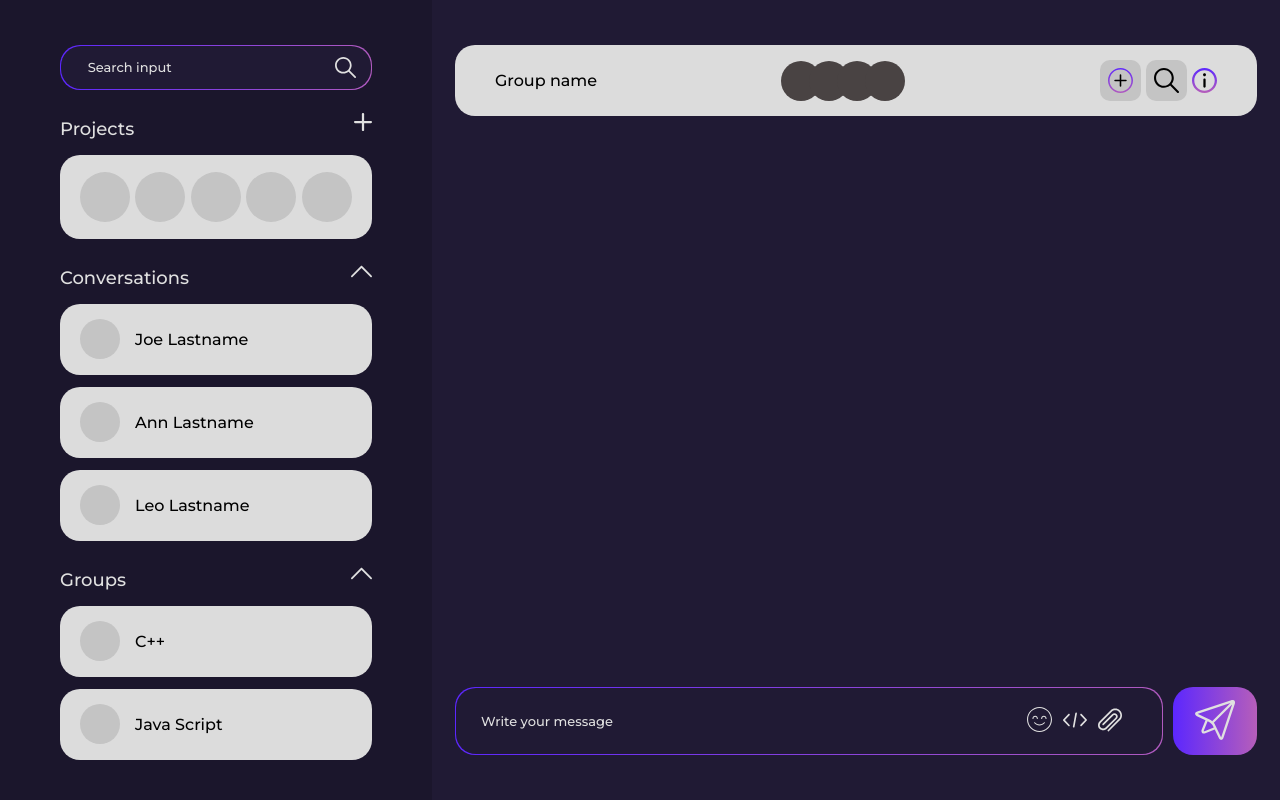
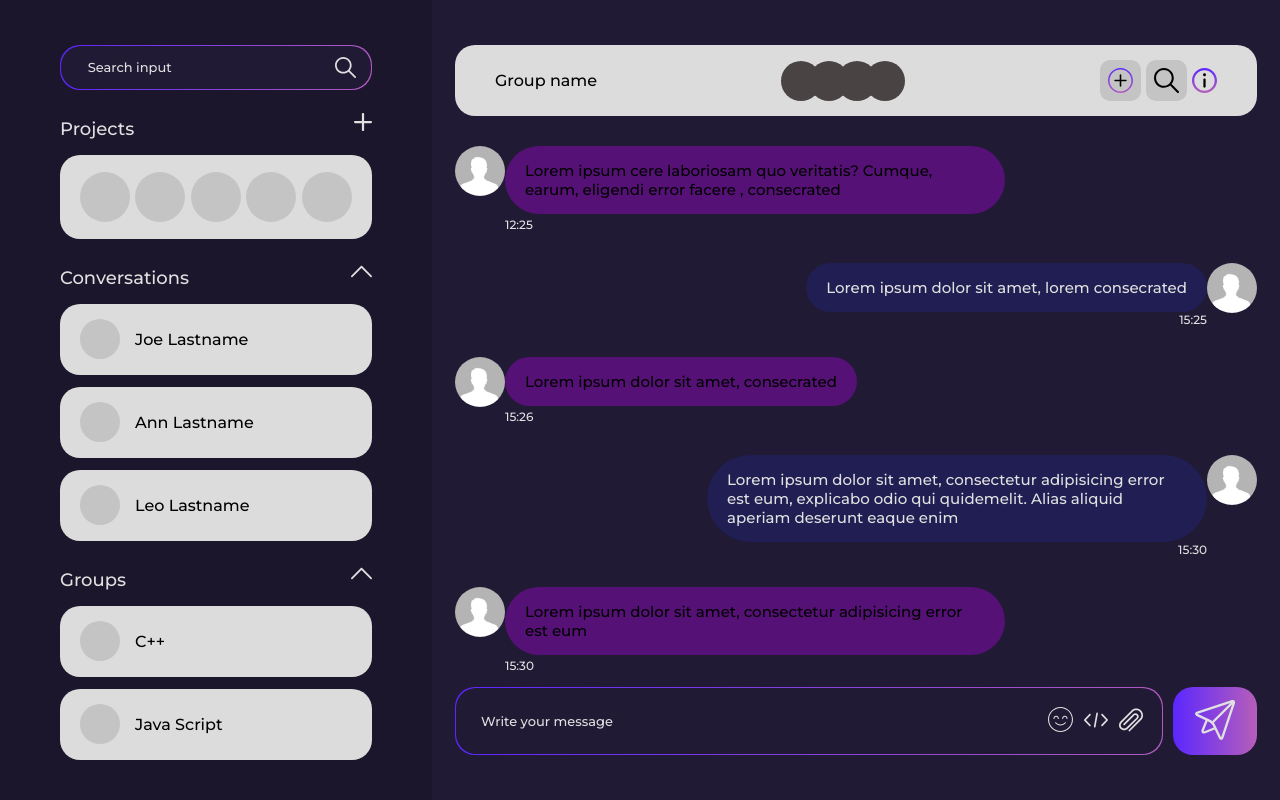
Before and after one commit to mane03/user-profile, a plain HTML site: page chat.html in a window 1280 px wide. Drawn offline with Linux system fonts and the light colour scheme.

Commit message:
add chat section and fixed some bugs

```diff
--- a/chat.html
+++ b/chat.html
@@ -25,11 +25,21 @@
                 <img src="images/icons/plus.svg" alt="iconPlus">
             </div>
             <div class="projects__block">
-                <div class="project__logo"></div>
-                <div class="project__logo"></div>
-                <div class="project__logo"></div>
-                <div class="project__logo"></div>
-                <div class="project__logo"></div>
+                <div class="project__logo">
+                    <img class="logo__img" src="" alt="">
+                </div>
+                <div class="project__logo">
+                    <img class="logo__img" src="" alt="">
+                </div>
+                <div class="project__logo">
+                    <img class="logo__img" src="" alt="">
+                </div>
+                <div class="project__logo">
+                    <img class="logo__img" src="" alt="">
+                </div>
+                <div class="project__logo">
+                    <img class="logo__img" src="" alt="">
+                </div>
             </div>
         </div>
         <div class="conversations conv-active chats">
@@ -103,7 +113,58 @@
             </div>
         </div>
         <div class="messages">
-
+            <ul class="messages__block">
+                <li class="messages__sent">
+                    <div class="avatar__block">
+                        <img class="message__img" src="images/user.jpg" alt="avatar">
+                    </div>
+                    <div class="message__desc">
+                        <p class="message">Lorem ipsum cere laboriosam quo veritatis? Cumque, earum, eligendi error facere , consecrated</p>
+                        <span class="message__time">12:25</span>
+                    </div>
+                </li>
+                <li class="messages__sent reverse">
+                    <div class="avatar__block">
+                        <img class="message__img" src="images/user.jpg" alt="avatar">
+                    </div>
+                    <div class="message__desc">
+                        <p class="message">Lorem ipsum dolor sit amet, lorem consecrated</p>
+                        <span class="message__time">15:25</span>
+                    </div>
+                </li>
+                <li class="messages__sent">
+                    <div class="avatar__block">
+                        <img class="message__img" src="images/user.jpg" alt="avatar">
+                    </div>
+                    <div class="message__desc">
+                        <p class="message">Lorem ipsum dolor sit amet, consecrated</p>
+                        <span class="message__time">15:26</span>
+                    </div>
+                </li>
+                <li class="messages__sent reverse">
+                    <div class="avatar__block">
+                        <img class="message__img" src="images/user.jpg" alt="avatar">
+                    </div>
+                    <div class="message__desc">
+                        <p class="message">Lorem ipsum dolor sit amet, consectetur adipisicing
+                            error est eum, explicabo odio qui quidemelit. Alias aliquid aperiam
+                            deserunt eaque enim
+                        </p>
+                        <span class="message__time">15:30</span>
+                    </div>
+                </li>
+                <li class="messages__sent">
+                    <div class="avatar__block">
+                        <img class="message__img" src="images/user.jpg" alt="avatar">
+                    </div>
+                    <div class="message__desc">
+                        <p class="message">Lorem ipsum dolor sit amet, consectetur adipisicing
+                            error est eum
+                        </p>
+                        <span class="message__time">15:30</span>
+                    </div>
+                </li>
+            </ul>
         </div>
         <div class="form__block">
             <form action="#" class="sent__message chat__form">
--- a/css/chat.css
+++ b/css/chat.css
@@ -3,6 +3,8 @@
     --background-color: #201A34;
     --block-color: #DCDCDC;
     --logos-color: #C4C4C4;
+    --hover-color: #342A54;
+
 }
 
 
@@ -26,27 +28,8 @@ body {
     height: 100vh;
     padding: 45px 60px;
     /*height: 100%;*/
-    left: 0;
+    /*left: 0;*/
     background-color: #1B162C;
-}
-
-/*.chat:after {*/
-/*    content: " ";*/
-/*    background-color: #ccc;*/
-/*    position: absolute;*/
-/*    right: 0;*/
-/*    top: 0;*/
-/*    width: 2px;*/
-/*    height: 100%;*/
-/*    !*cursor: col-resize;*!*/
-/*}*/
-
-.form__label {
-
-}
-
-.chat__form {
-
 }
 
 .form__label {
@@ -88,9 +71,6 @@ input[type="text"] {
     right: 5%;
 }
 
-.project {
-
-}
 
 .project__desc {
     display: flex;
@@ -125,11 +105,9 @@ input[type="text"] {
     margin-left: 5px;
 }
 
-
 .project__logo:first-child {
     margin-left: 0;
 }
-
 
 .conversation__block {
     display: flex;
@@ -137,7 +115,6 @@ input[type="text"] {
     background: var(--block-color);
     border-radius: 20px;
     padding: 10px 20px;
-    /*margin-top: 24px;*/
 }
 
 .conversation__block:nth-child(2) {
@@ -159,7 +136,6 @@ input[type="text"] {
     font-size: 16px;
 }
 
-
 .right__panel {
     padding: 45px 23px;
     width: 100%;
@@ -177,15 +153,12 @@ input[type="text"] {
 
 .group__members {
     display: flex;
-    /*position: relative;*/
 }
 
 .group__item {
     background: #494343;
     width: 40px;
     height: 40px;
-    /*position: absolute;*/
-    /*left: 5px;*/
     margin-left: -12px;
     border-radius: 50%;
 }
@@ -238,6 +211,10 @@ input[type="text"] {
 }
 .messages {
     overflow: auto;
+    overflow-y: scroll;
+    overflow-x: hidden;
+    height: 70vh;
+    position: relative;
 }
 
 .sent__label {
@@ -248,11 +225,11 @@ input[type="text"] {
     background: #201A34;
 }
 
-
 .sent__icon{
     background: transparent;
     border: none;
     outline: none;
+    right: 2%;
 }
 
 .sent__icon:nth-child(3) {
@@ -271,13 +248,6 @@ input[type="text"] {
     padding: inherit;
 }
 
-
-/*.active {*/
-/*    transform: rotate(180deg);*/
-/*    transition: 0.2s ease;*/
-/*}*/
-
-
 .group__items {
     display: none;
 }
@@ -291,3 +261,71 @@ input[type="text"] {
     transform: rotate(180deg);
     transition: 0.2s ease;
 }
+
+.conversation__block:hover {
+    background: var(--hover-color);
+    transition: 0.2s ease;
+}
+
+.conversation__block:hover .user__name {
+    color: var(--text-color);
+    transition: 0.2s ease;
+}
+
+.messages__block {
+    padding: 0;
+    margin: 0;
+    list-style-type: none;
+    /*position: absolute;*/
+    bottom: 0;
+    width: 100%;
+}
+
+.messages__sent {
+    display: flex;
+    margin: 30px 0;
+}
+
+.reverse {
+    display: flex;
+    flex-direction: row-reverse;
+    justify-content: flex-start;
+}
+
+.reverse .message__time {
+    display: flex;
+    justify-content: flex-end;
+}
+
+.avatar__block {
+
+}
+
+.message__desc {
+
+}
+
+.message__time{
+    color: var(--text-color);
+    font-size: 12px;
+}
+
+.message__img {
+    border-radius: 50%;
+    width: 50px;
+    height: 50px;
+}
+
+.message {
+    margin: 0;
+    background: #551175;
+    max-width: 500px;
+    border-radius: 50px;
+    padding: 15px 20px;
+    font-size: 15px;
+}
+
+.reverse .message {
+    background: #201E52;
+    color: var(--text-color);
+}
```
Also changed, not shown: images/user.jpg (added).
